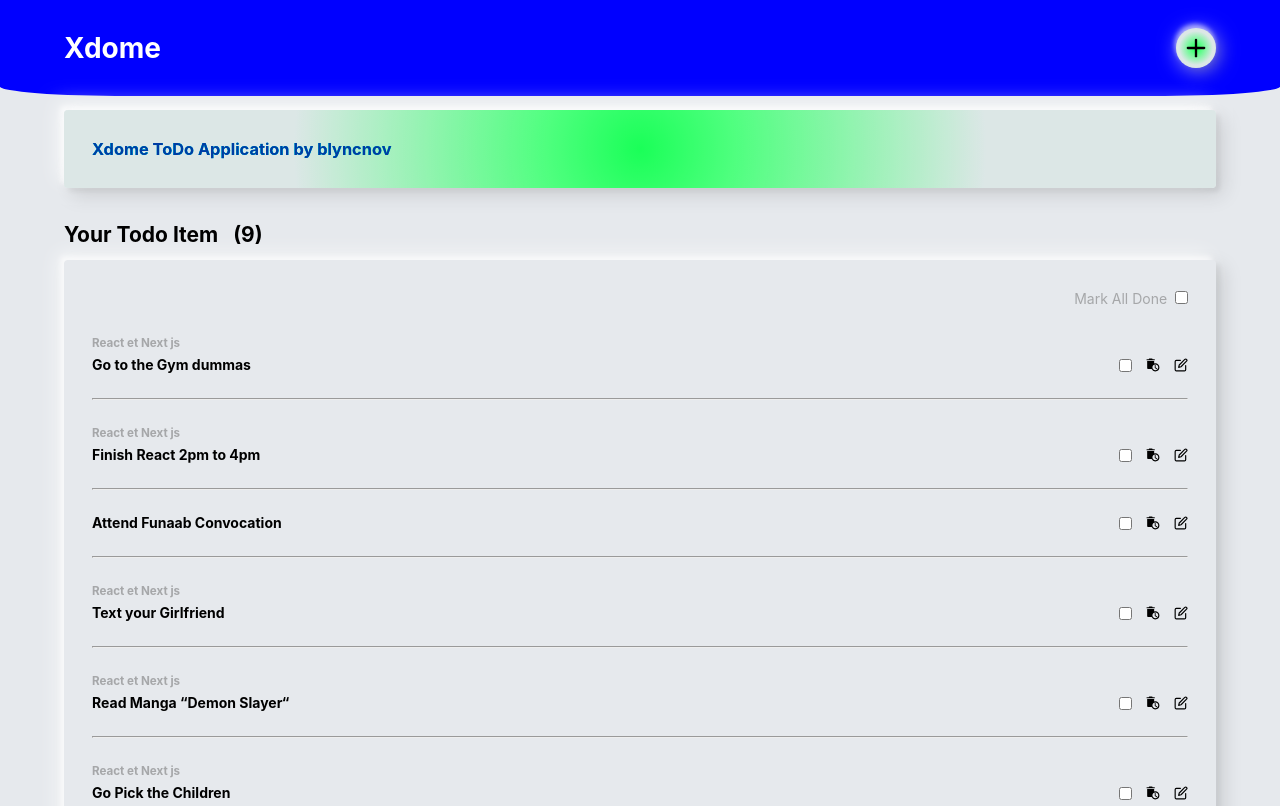
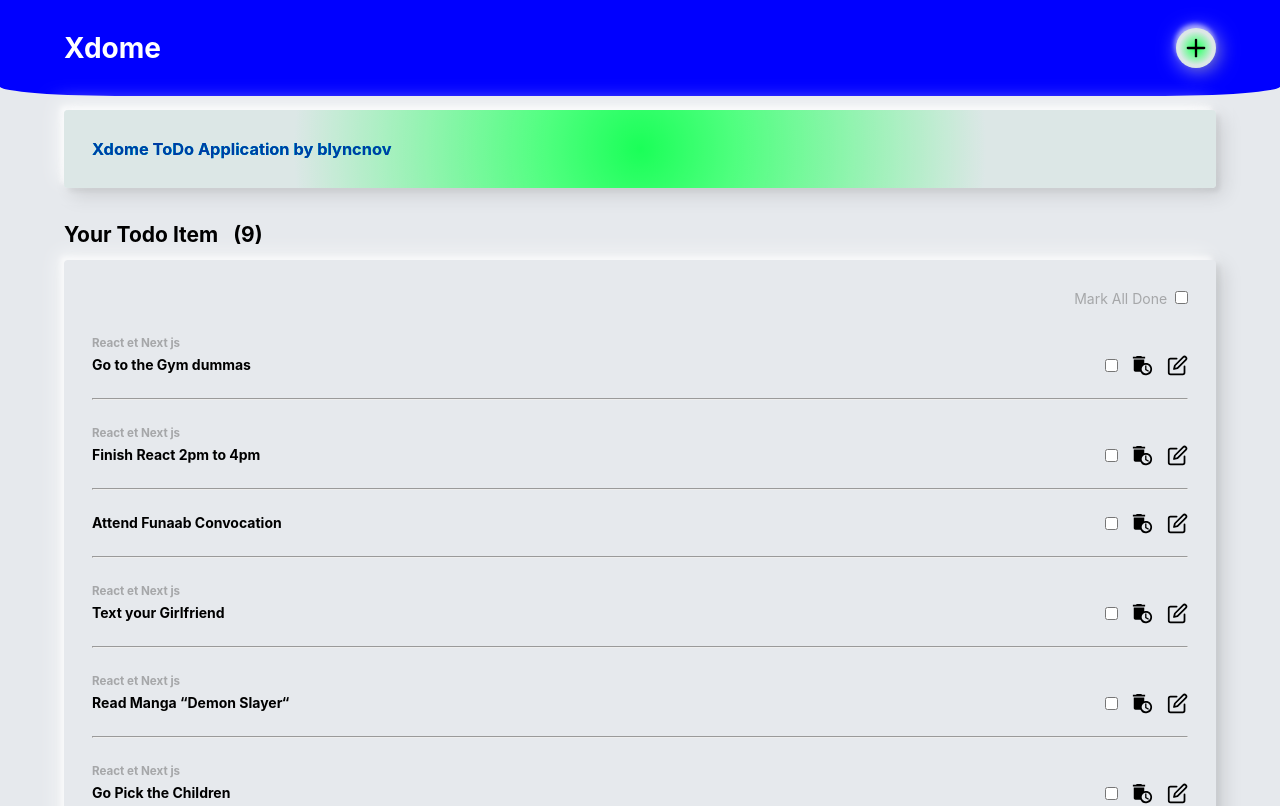
Before and after one commit to blyncnov/Xdome, a Next.js app: page / in a window 1280 px wide. Shown: the top 806 px of the page. Built offline with nearby package versions, Linux system fonts and the light colour scheme.

Commit message:
xdome v9 input clear gh close form open icon close woking 2 pad

```diff
--- a/components/CardItem.jsx
+++ b/components/CardItem.jsx
@@ -39,8 +39,8 @@ const CardItem = () => {
                                     <h3 className={Finished ? "todo__list finished" : "todo__list"}>{items.Description} </h3>
                                     <Flexbox align="center" justify="space-between" wdir="row">
                                         <input type="checkbox" placeholder="Add Todo Item" />
-                                        <MdAutoDelete />
-                                        <FiEdit />
+                                        <MdAutoDelete style={{ fontSize: "1.5em" }} />
+                                        <FiEdit style={{ fontSize: "1.5em" }} />
                                     </Flexbox>
                                 </Flexbox>
                             </Container>
```
